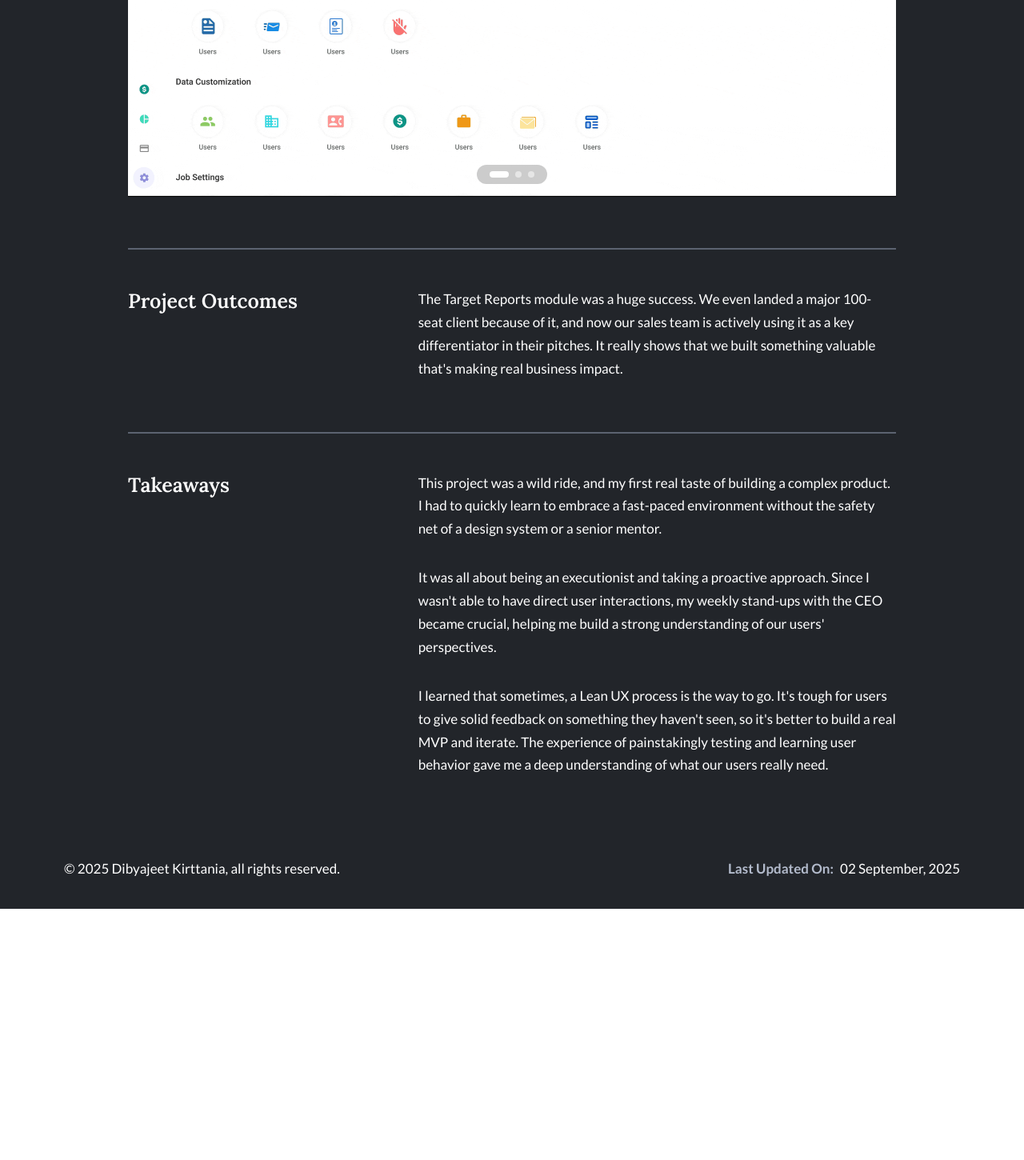
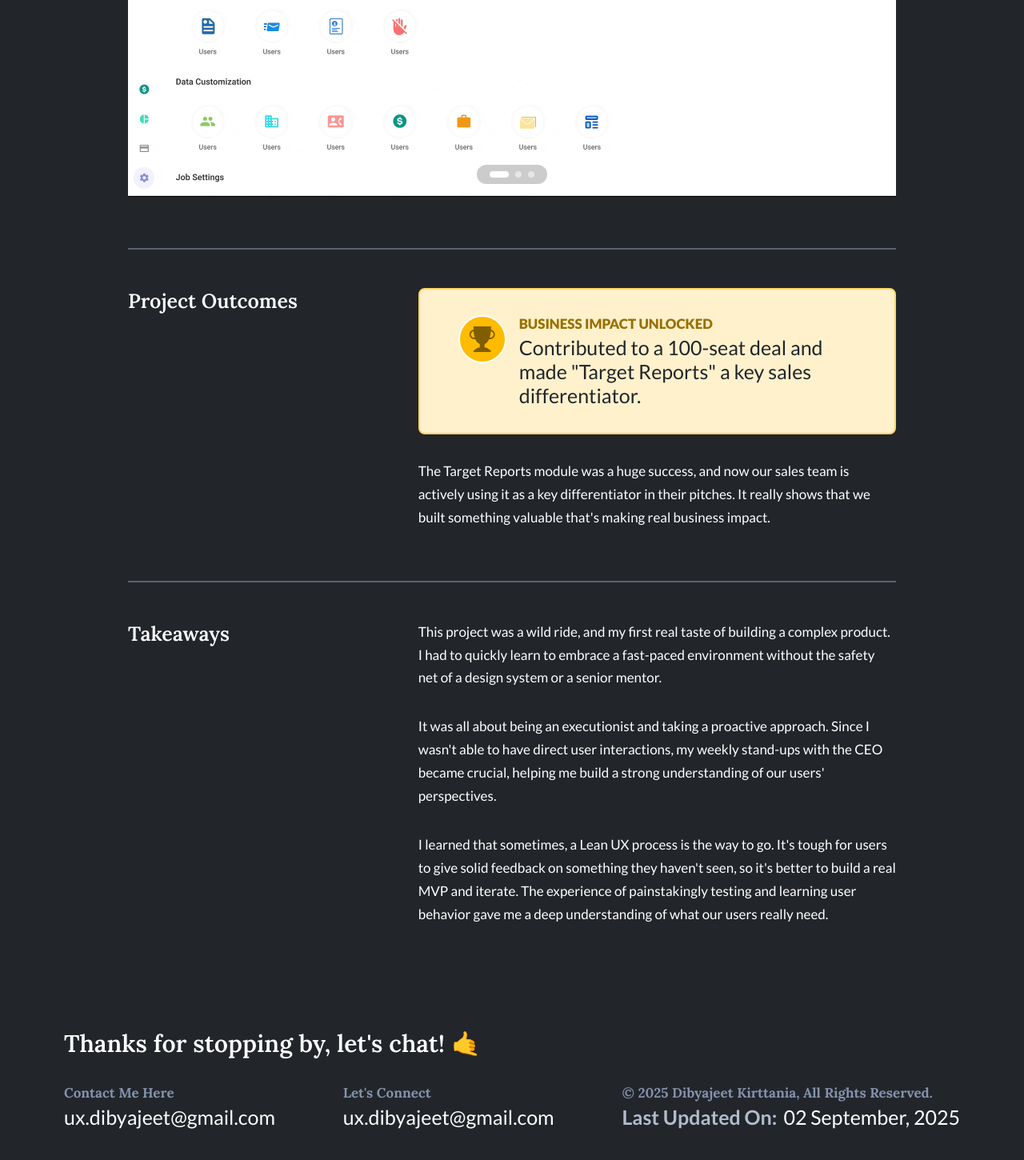
Before and after one commit to dibyajeetk/react-convert-dibyajeet-dot-in, a React (Vite) app: page /target-report in a window 1280 px wide. Shown: the part 7481-8931 px from the top of the page at 80% size. Before the commit the page ends 8617 px from the top, so only its background shows below. Built offline with nearby package versions, Linux system fonts and the light colour scheme.

Commit message:
Feat: footer structure done! Project-Text content done!

```diff
--- a/src/components/Footer.jsx
+++ b/src/components/Footer.jsx
@@ -2,10 +2,25 @@ import "../css/Footer.css";
 function Footer() {
   return (
     <footer>
-      <p>&copy; 2025 Dibyajeet Kirttania, all rights reserved.</p>
-      <p>
-        <span className="emphasis">Last updated on:</span>02 September, 2025
-      </p>
+      <h2 className="thanks-footer">Thanks for stopping by, let's chat! 🤙</h2>
+      <div className="footer-details">
+        <span className="footer-group">
+          <p className="footer-small-headers">Contact Me here</p>
+          <p className="footer-copy">ux.dibyajeet@gmail.com</p>
+        </span>
+        <span className="footer-group">
+          <p className="footer-small-headers">Let's Connect</p>
+          <p className="footer-copy">ux.dibyajeet@gmail.com</p>
+        </span>
+        <span className="footer-group">
+          <p className="footer-small-headers">
+            &copy; 2025 Dibyajeet Kirttania, all rights reserved.
+          </p>
+          <p className="footer-copy">
+            <span className="emphasis">Last updated on:</span>02 September, 2025
+          </p>
+        </span>
+      </div>
     </footer>
   );
 }
--- a/src/css/Footer.css
+++ b/src/css/Footer.css
@@ -1,11 +1,41 @@
 footer {
   display: flex;
+  flex-direction: column;
   justify-content: space-between;
-  padding: 2.5rem 5rem;
+  gap: 2rem;
+  padding: 4rem 5rem;
 }
+.footer-details {
+  display: flex;
+  justify-content: space-between;
+}
+
+footer > h2 {
+  font-family: "Lora", serif;
+  font-weight: 600;
+  font-size: var(--font-size-xl);
+}
+
 .emphasis {
   font-weight: 600;
   margin-right: 0.5rem;
   color: var(--text-color-secondary);
   text-transform: capitalize;
 }
+.footer-group {
+  display: flex;
+  flex-direction: column;
+  gap: 0.25rem;
+}
+
+.footer-small-headers {
+  font-family: "Lora", serif;
+  font-size: var(--font-size-m);
+  font-weight: 800;
+  text-transform: capitalize;
+  color: var(--text-color-tertiary);
+}
+
+.footer-copy {
+  font-size: var(--font-size-l);
+}
--- a/src/css/Projects.css
+++ b/src/css/Projects.css
@@ -156,3 +156,48 @@ li {
 .spacer-lg {
   min-height: 10rem;
 }
+
+.icon-container {
+  display: inline-flex;
+  justify-content: center;
+  align-items: center;
+  padding: 1rem;
+  background-color: var(--yellow-500);
+  border-radius: 50%;
+  border: 2px solid hsla(1, 0%, 100%, 1);
+  max-width: 60px;
+  max-height: 60px;
+}
+
+.xl-icon {
+  color: var(--yellow-700);
+  font-size: 32px;
+}
+
+.achievement-banner {
+  display: flex;
+  justify-content: flex-start;
+  align-items: flex-start;
+  gap: 1rem;
+  background-color: var(--yellow-100);
+  border-radius: 0.5rem;
+  padding: 2rem 3rem;
+  border: 2px solid var(--yellow-300);
+}
+
+.achvmnt-header {
+  color: var(--yellow-650);
+  font-weight: 800;
+  font-size: var(--font-size-m);
+}
+.content {
+  flex: 1;
+  display: flex;
+  flex-direction: column;
+  gap: 0.25rem;
+}
+
+.achvmnt-body {
+  color: hsla(220, 10%, 15%, 1);
+  font-size: var(--font-size-l);
+}
--- a/src/css/index.css
+++ b/src/css/index.css
@@ -35,6 +35,8 @@
   --yellow-100: hsla(44, 100%, 90%, 1);
   --yellow-300: hsla(44, 100%, 70%, 1);
   --yellow-500: hsla(44, 100%, 50%, 1);
+  --yellow-600: hsla(44, 100%, 40%, 1);
+  --yellow-650: hsla(44, 100%, 30%, 1);
   --yellow-700: hsla(44, 100%, 25%, 1);
   --brand-blue-100: hsla(220, 70%, 90%, 1);
   --brand-blue-200: hsla(220, 70%, 80%, 1);
--- a/src/pages/projects/targetReport/TargetReport.jsx
+++ b/src/pages/projects/targetReport/TargetReport.jsx
@@ -361,13 +361,26 @@ function TargetReport() {
         <section className="section">
           <span className="text-block-row">
             <h3 className="sub-header">Project Outcomes</h3>
-            <p className="text-block">
-              The Target Reports module was a huge success. We even landed a
-              major 100-seat client because of it, and now our sales team is
-              actively using it as a key differentiator in their pitches. It
-              really shows that we built something valuable that's making real
-              business impact.
-            </p>
+            <span className="single-col-text-block-sm">
+              <div className="achievement-banner">
+                <div className="icon-container">
+                  <i className="bi bi-trophy-fill xl-icon"></i>
+                </div>
+                <span className="content">
+                  <p className="achvmnt-header">BUSINESS IMPACT UNLOCKED</p>
+                  <p className="achvmnt-body">
+                    Contributed to a 100-seat deal and made "Target Reports" a
+                    key sales differentiator.
+                  </p>
+                </span>
+              </div>
+              <p className="text-block">
+                The Target Reports module was a huge success, and now our sales
+                team is actively using it as a key differentiator in their
+                pitches. It really shows that we built something valuable that's
+                making real business impact.
+              </p>
+            </span>
           </span>
         </section>
 
```
